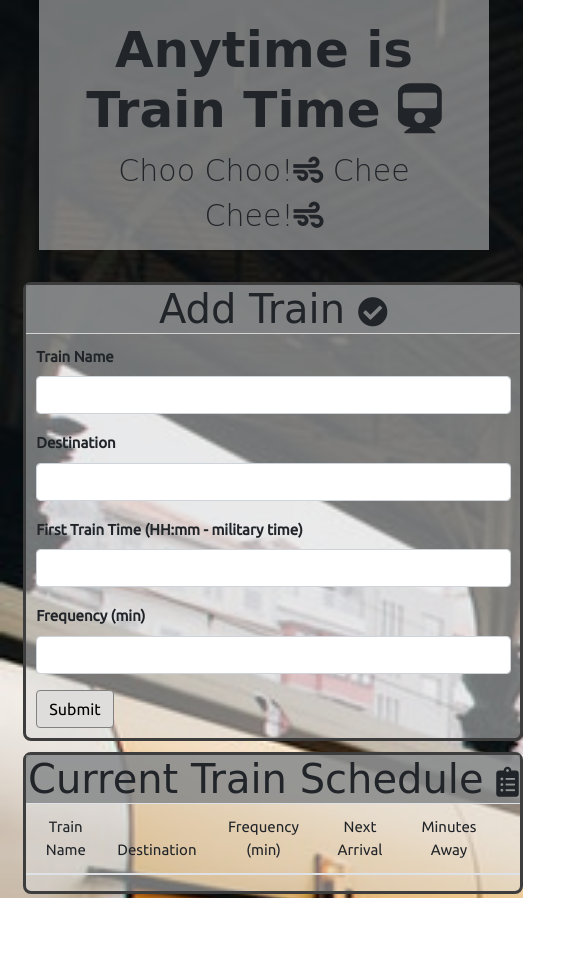
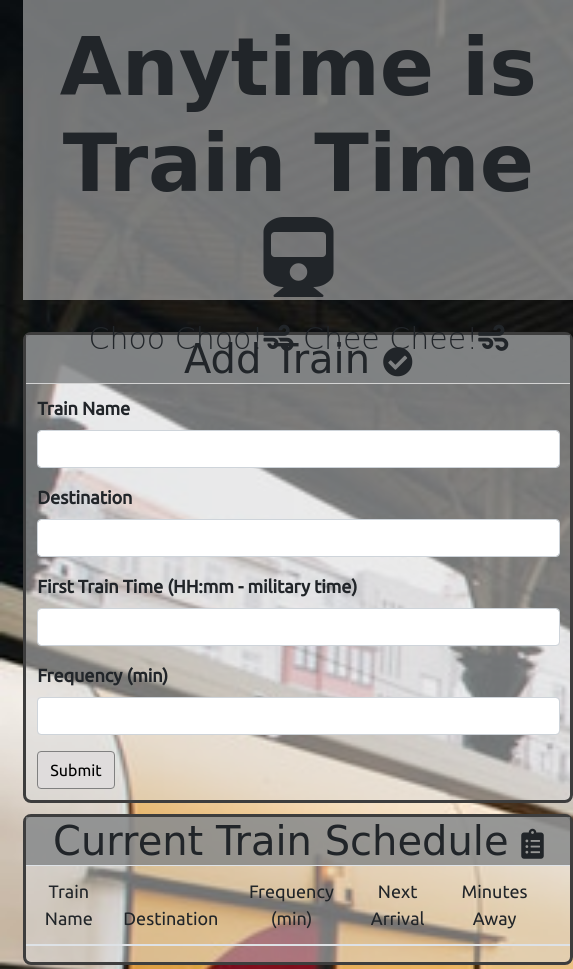
Before and after one commit to lucy839/train-scheduler, a plain HTML site: page index.html in a window 390 px wide. Shown: the whole page, 573 px wide, since content can reach past the window. Before the commit the page ends 898 px from the top, so only its background shows below. Drawn offline with nearby package versions, Linux system fonts and the light colour scheme; no server answers; a web font is replaced by a local one.

Commit message:
edited media query for phonee

```diff
--- a/assets/css/style.css
+++ b/assets/css/style.css
@@ -130,7 +130,7 @@ label{
         font-size:25px;
     }
 }
-@media screen and (max-width: 640px) {
+@media screen and (max-width: 667px) {
     body{
         background-size: 750%;
 
@@ -154,22 +154,3 @@ label{
         font-size:18px;
     }
 }
-@media screen and (max-width: 600px) {
-    .jumbotron{
-        width:450px;
-        margin-left: 10%;
-        height: 250px;
-    }
-    .jumbotron h1{
-        font-size: 50px;
-    }
-    .form{
-        width: 500px;
-    }
-    .trainList {
-        width: 500px;
-    }
-    label, th,td{
-        font-size:15px;
-    }
-}
```
